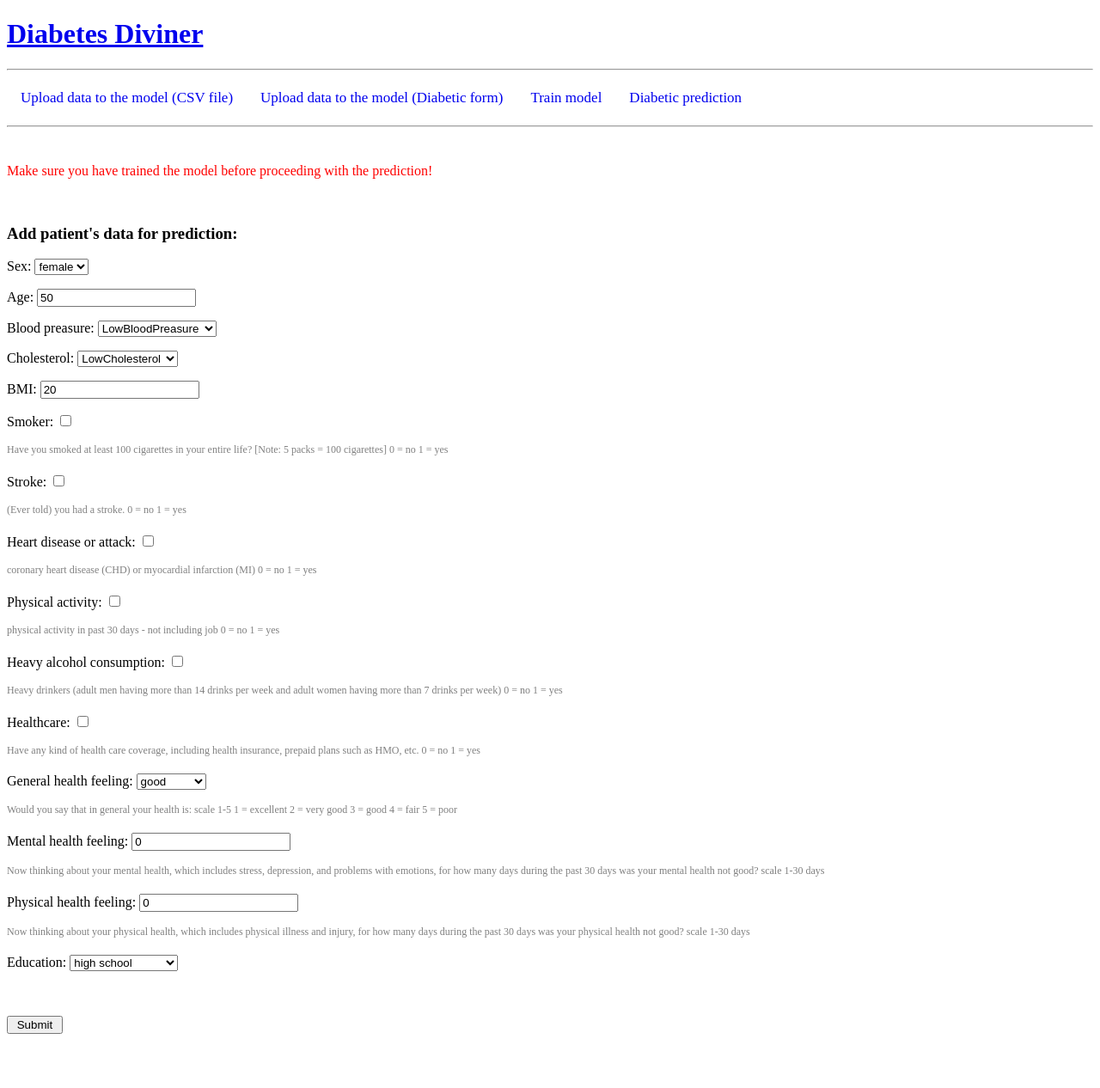
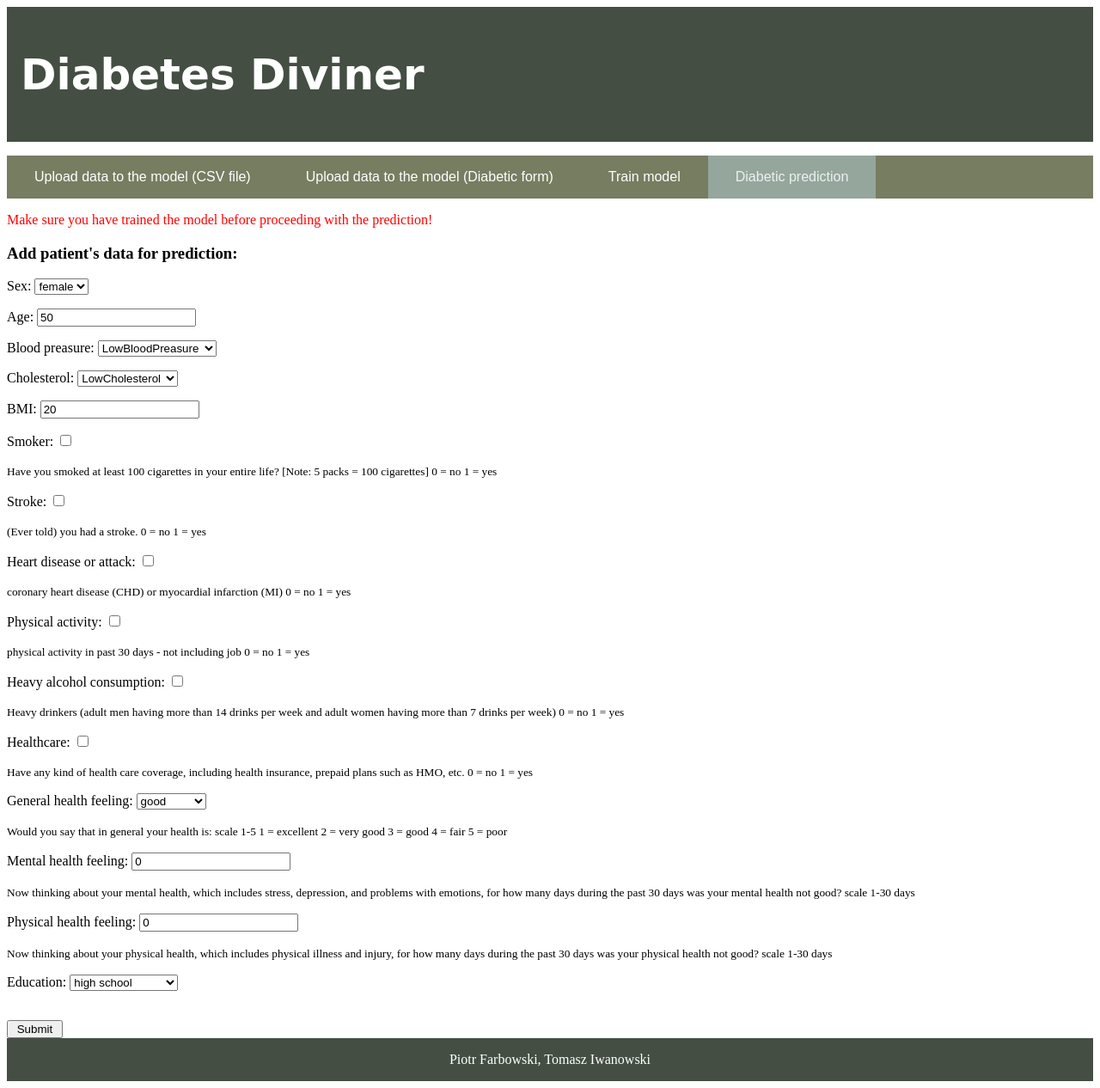
Before and after one commit to tiwanowski96/SUML_Iwanowski_Farbowski, a Django app: page /diviner/diabetic_prediction/ in a window 1280 px wide. Shown: the whole page at 86% size. Before the commit the page ends 1203 px from the top, so only its background shows below. Run offline with Django 4.2, Linux system fonts and the light colour scheme.

Commit message:
added style.css

```diff
--- a/SUML_IF_Project/diviner/static/diviner/style.css
+++ b/SUML_IF_Project/diviner/static/diviner/style.css
@@ -1 +1,71 @@
-/* Placeholder */
+Placeholder
+html {
+    background: color #ddd2ce;
+    font-family: sans-serif;
+}
+header,main,footer{
+    background-color: #ffffff;
+}
+
+header, footer {
+    background-color: #444e43;
+    color: rgb(255, 255, 255);
+    padding: 1rem;
+}
+header{
+    display: flex;
+    justify-content: space-between;
+}
+header h1{
+    font-size: 50px;
+    font-family: cursive;
+}
+
+header a { color: inherit; text-decoration: none; }
+nav{
+    background-color: #777d61;
+}
+nav ul{
+    padding: 0;
+    list-style-type: none;
+    display: flex;
+}
+nav ul li a{
+    display:  inline-block;
+    color: #ffffff;
+    font-family: sans-serif;
+    padding: 1rem 2rem;
+    text-decoration: none;
+}
+nav ul li a:hover{
+    background-color: #515e42;
+    color:#ecf0f1
+}
+nav ul li a.active{
+    background-color: #95a69c;
+    color: #ecf0f1
+}
+main{
+    padding: 1.5rem;
+}
+
+
+table {
+    border-collapse: collapse;
+    border-spacing: 0;
+    width: 100%;
+    border: 1px solid #ddd;
+  }
+
+  th, td {
+    text-align: left;
+    padding: 8px;
+  }
+
+  tr:nth-child(even){background-color: #f2f2f2}
+  .form-buttons{
+    grid-column: 1 / span 2;
+}
+footer{
+    text-align:center;
+}
--- a/SUML_IF_Project/diviner/templates/diviner/base.html
+++ b/SUML_IF_Project/diviner/templates/diviner/base.html
@@ -1,55 +1,39 @@
 <!DOCTYPE html>
 <html>
     <head>
+        {% load static %}
+
+<link rel="stylesheet" type="text/css" href="{% static 'diviner/style.css' %}">
         <title>Diviner</title>
-        <style>
-            table {
-              font-family: arial, sans-serif;
-              border-collapse: collapse;
-              width: 100%;
-            }
-
-            td, th {
-              border: 1px solid #dddddd;
-              text-align: left;
-              padding: 8px;
-            }
-
-            tr:nth-child(even) {
-              background-color: #dddddd;
-            }
-
-            .topnav a {
-                float: left;
-                text-align: center;
-                padding: 14px 16px;
-                text-decoration: none;
-                font-size: 17px;
-            }
-
-            .topnav {
-                overflow: hidden;
-            }
-
-            small {
-                float: left;
-                font-size: 12px;
-                color: #808080;
-            }
-        </style>
+        <header>
+            <h1><a href="{% url 'home' %}">Diabetes Diviner</a></h1>
+        </header>
     </head>
 
     <body>
-        <h1><a href="{% url 'home' %}">Diabetes Diviner</a></h1>
-        <hr>
-        <div class="topnav">
-            <a href="{% url 'upload_form' %}">Upload data to the model (CSV file)</a>
-            <a href="{% url 'add_diabetes' %}">Upload data to the model (Diabetic form)</a>
-            <a href="{% url 'train' %}">Train model</a>
-            <a href="{% url 'diabetic_prediction' %}">Diabetic prediction</a>
-        </div>
-        <hr>
-        <br>
+        <nav>
+         <ul>
+           <li>
+                {% url 'upload_form' as url %}
+                <a href="{{ url }}"{% if request.path == url %} class="active"{% endif %}>Upload data to the model (CSV file)</a>
+          </li>
+           <li>
+                {% url 'add_diabetes' as url %}
+                <a href="{{ url }}"{% if request.path == url %} class="active"{% endif %}>Upload data to the model (Diabetic form)</a>
+          </li>
+           <li>
+                {% url 'train' as url %}
+                <a href="{{ url }}"{% if request.path == url %} class="active"{% endif %}>Train model</a>
+          </li>
+           <li>
+                {% url 'diabetic_prediction' as url %}
+                <a href="{{ url }}"{% if request.path == url %} class="active"{% endif %}>Diabetic prediction</a>
+          </li>
+        </ul>
+        </nav>
         {% block content %}{% endblock content %}
     </body>
+    <footer>
+        Piotr Farbowski, Tomasz Iwanowski
+    </footer>
 </html>
--- a/SUML_IF_Project/diviner/templates/diviner/diabetes_form.html
+++ b/SUML_IF_Project/diviner/templates/diviner/diabetes_form.html
@@ -1,9 +1,8 @@
 {% extends "diviner/base.html" %}
-
 {% block content %}
 <div>
         <h3 class="headtext">Add diabetic data:</h3>
-        <form action="" method="POST">{% csrf_token %}
+        <form action="" class='form' method="POST">{% csrf_token %}
             <p>Sick: {{ form.sick }}</p>
             <small>0 = no diabetes 1 = diabetes</small><br>
             <p>Sex: {{ form.sex }}</p>
--- a/SUML_IF_Project/diviner/templates/diviner/diabetic_prediction.html
+++ b/SUML_IF_Project/diviner/templates/diviner/diabetic_prediction.html
@@ -2,7 +2,7 @@
 
 {% block content %}
 <div>
-    <p style='color: red'>Make sure you have trained the model before proceeding with the prediction!</p><br>
+    <p style='color: red'>Make sure you have trained the model before proceeding with the prediction!</p>
     <h3 class="headtext">Add patient's data for prediction:</h3>
     <form action="" method="POST">{% csrf_token %}
         <p>Sex: {{ form.sex }}</p>
@@ -30,7 +30,7 @@
         <small>Now thinking about your physical health, which includes physical illness and injury, for how many days during the past 30 days was your physical health not good? scale 1-30 days</small><br>
         <p>Education: {{ form.education }}</p>
 
-        <br>{{ form.errors }}<br>
+        {{ form.errors }}<br>
         <input class="toggle" type="submit" value="&nbsp;Submit&nbsp;">
     </form>
 </div>
```
Also changed, not shown: SUML_IF_Project/diviner2.sqlite3.
